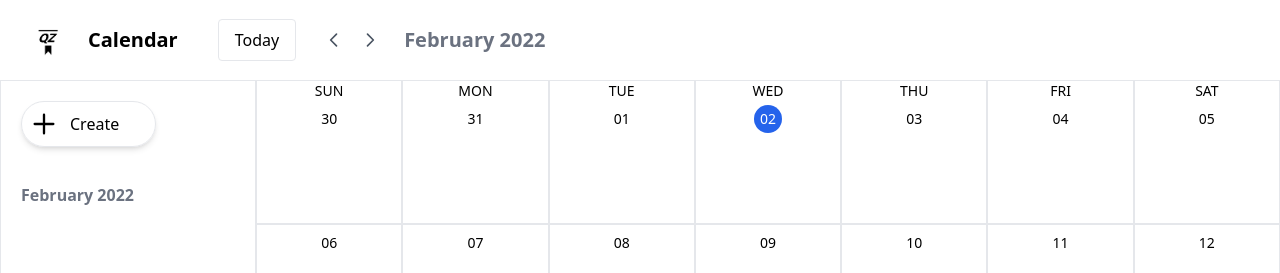
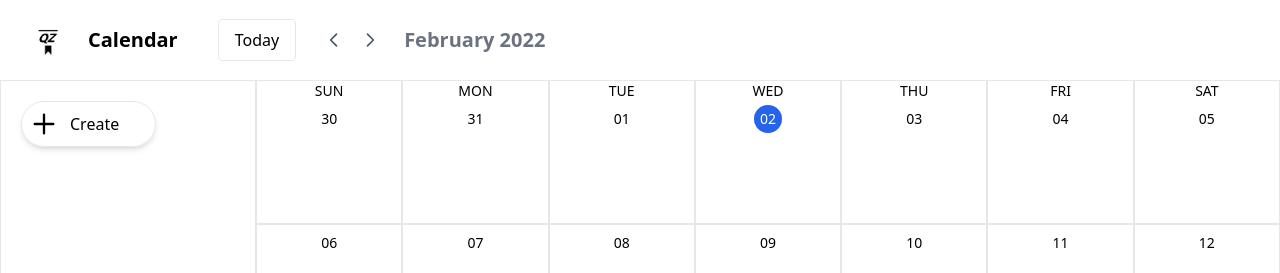
Before and after one commit to jaytoy/react-calendar, a React (Create React App) app: page / in a window 1280 px wide. Shown: the top 273 px of the page. Built offline with nearby package versions, Linux system fonts and the light colour scheme.

Commit message:
remove small calendar

```diff
--- a/src/components/Sidebar.js
+++ b/src/components/Sidebar.js
@@ -1,12 +1,10 @@
 import React from 'react';
 import CreateEventButton from './CreateEventButton';
-import SmallCalendar from './SmallCalendar';
 
 export default function Sidebar() {
   return (
     <aside className='border p-5 w-64'>
       <CreateEventButton />
-      <SmallCalendar />
     </aside>
   );
 }
--- a/src/components/SmallCalendar.js
+++ /dev/null
@@ -1,21 +0,0 @@
-import dayjs from 'dayjs';
-import React, { useEffect, useState }  from 'react';
-import { getMonth } from '../util';
-
-export default function SmallCalendar() {
-    const [currentMonthIdx, setCurrentMonthIdx] = useState(dayjs().month());
-    const [currentMonth, setCurrentMonth] = useState(getMonth);
-    useEffect(() => {
-        setCurrentMonth(getMonth(currentMonthIdx));
-    }, [currentMonthIdx])
-
-    return (
-        <div className='mt-9'>
-            <div className='flex justify-between'>
-                <p className='text-gray-500 font-bold'>
-                    {dayjs(new Date(dayjs().year(), currentMonthIdx)).format("MMMM YYYY")}
-                </p>
-            </div>
-        </div>
-    );
-}
```
